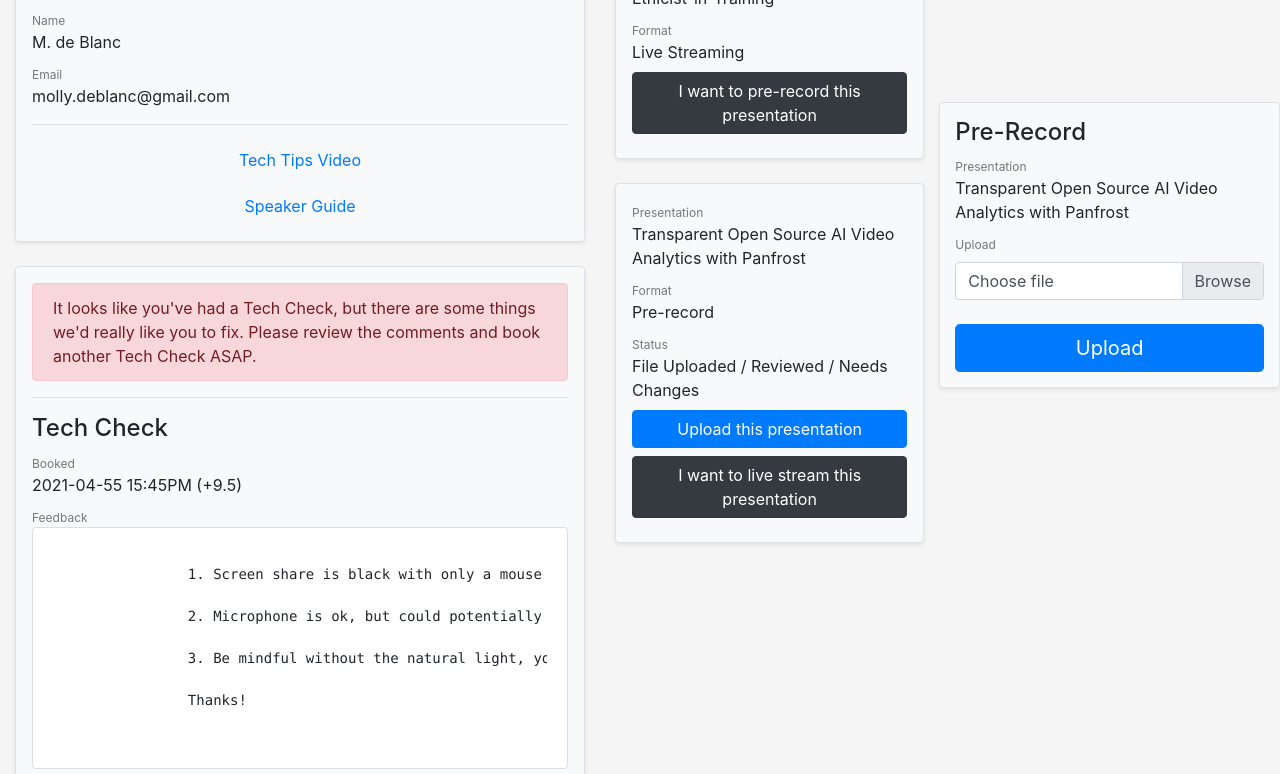
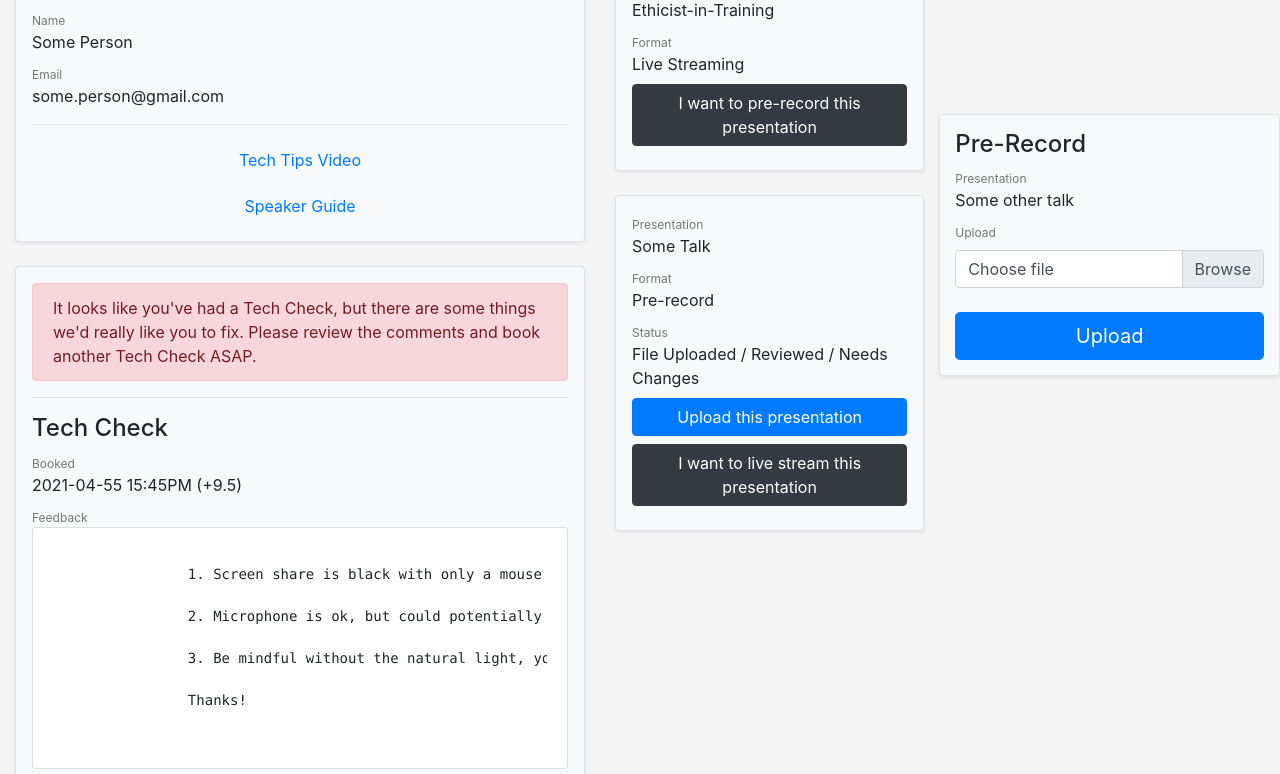
Before and after one commit to thepatrick/video-uploader, a website built with Parcel: page frontend/portal.html in a window 1280 px wide. Shown: the part 155-929 px from the top of the page. Built offline with nearby package versions, Linux system fonts and the light colour scheme.

Commit message:
Update portal.html

```diff
--- a/frontend/portal.html
+++ b/frontend/portal.html
@@ -13,12 +13,12 @@
 
         <div class="mb-2">
           <div class="small-label">Name</div>
-          <div>M. de Blanc</div>
+          <div>Some Person</div>
         </div>
 
         <div class="mb-2">
           <div class="small-label">Email</div>
-          <div>molly.deblanc@gmail.com</div>
+          <div>some.person@gmail.com</div>
         </div>
 
         <hr>
@@ -87,7 +87,7 @@
       <div class="bg-light border rounded shadow-sm mb-4 p-3">
         <div class="mb-2">
           <div class="small-label">Presentation</div>
-          <div>Transparent Open Source AI Video Analytics with Panfrost</div>
+          <div>Some Talk</div>
         </div>
 
         <div class="mb-2">
@@ -115,7 +115,7 @@
 
       <div class="mb-2">
         <div class="small-label">Presentation</div>
-        <div>Transparent Open Source AI Video Analytics with Panfrost</div>
+        <div>Some other talk</div>
       </div>
 
       <div>
```
